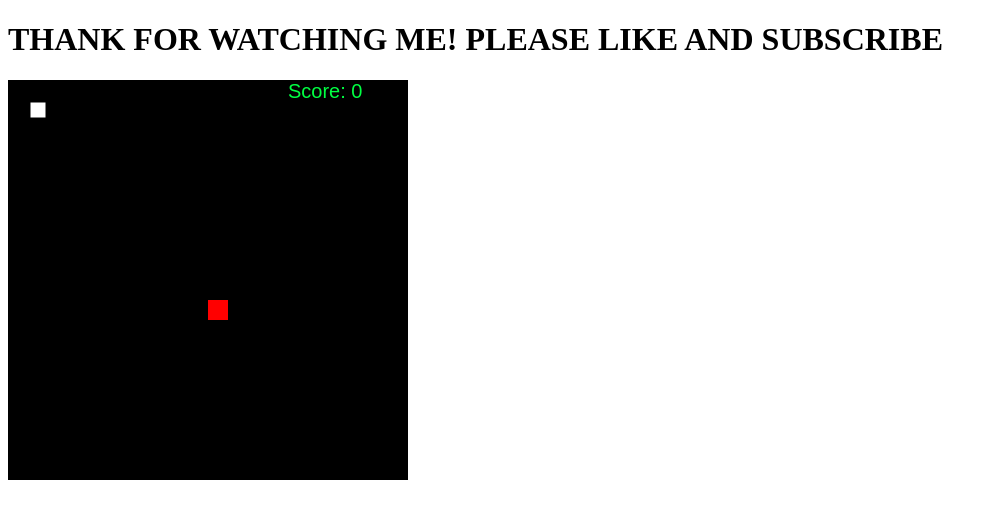
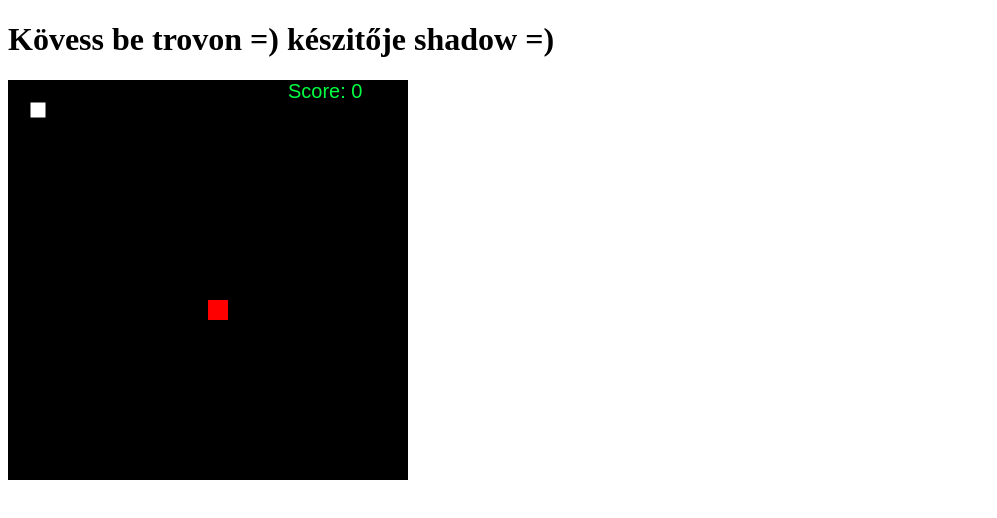
Before and after one commit to marciweboldal/marcygame, a website: page index.html in a window 1280 px wide. Shown: the whole page, without its empty margins (0-997 px from the left). Drawn offline with Linux system fonts and the light colour scheme.

Commit message:
Update index.html

```diff
--- a/index.html
+++ b/index.html
@@ -4,7 +4,7 @@
     </head>
 
     <body>
-        <h1> THANK FOR WATCHING ME! PLEASE LIKE AND SUBSCRIBE</h1>
+        <h1> Kövess be trovon =) készitője shadow =)</h1>
         <canvas id="canvas" width="400" height="400"></canvas>
         <script src="game.js"></script>
     </body>
```
